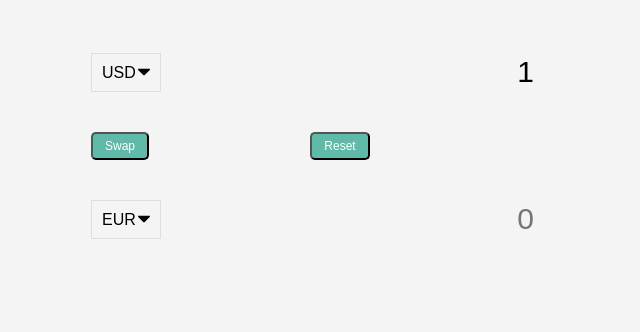
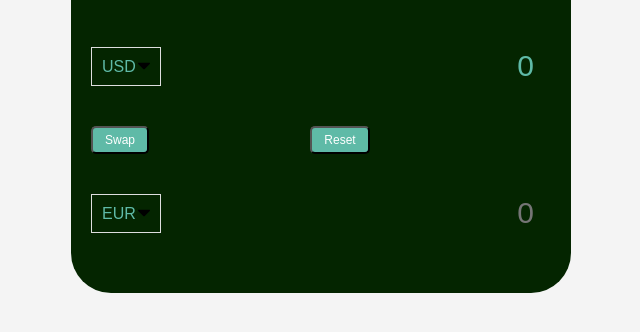
Before and after one commit to abiodunflb/exchangeRateApp, a plain HTML site: page index.html in a window 1280 px wide. Shown: the part 394-726 px from the top of the page, without its empty margins (319-959 px from the left). Drawn offline with Linux system fonts and the light colour scheme.

Commit message:
styled the app

```diff
--- a/index.html
+++ b/index.html
@@ -11,6 +11,7 @@
 
     <body>
 
+        <div class="main-container">
             <img src="img/money.png" alt="" class="money-img" />
             <h1>Exchange Rate Calculator</h1>
             <p>Choose the currency and the amounts to get the exchange rate</p>
@@ -71,7 +72,7 @@
                         <option value="VND">VND</option>
                         <option value="ZAR">ZAR</option>
                     </select>
-                <input type="number" id="amount-one" placeholder="0" value="1" />
+                    <input type="number" id="amount-one" placeholder="0" value="0" />
                 </div>
 
                 <div class="swap-rate-container">
@@ -143,6 +144,9 @@
                     <input type="number" id="amount-two" placeholder="0" />
                 </div>
             </div>
+        </div>
+
+
         <script src="index.js"></script>
     </body>
 
--- a/style.css
+++ b/style.css
@@ -4,6 +4,13 @@
 
 * {
     box-sizing: border-box;
+}
+
+.main-container {
+    background: rgb(4, 37, 0);
+    padding: 20px;
+    color: #fff;
+    border-radius: 40px;
 }
 
 body {
@@ -47,6 +54,7 @@ p {
 }
 
 .currency select {
+    color: var(--primary-color);
     padding: 10px 20px 10px 10px;
     -moz-appearance: none;
     -webkit-appearance: none;
@@ -65,6 +73,7 @@ p {
     background: transparent;
     font-size: 30px;
     text-align: right;
+    color: var(--primary-color);
 }
 
 .swap-rate-container {
```
Lines whose indentation alone changed are shown as unchanged.
